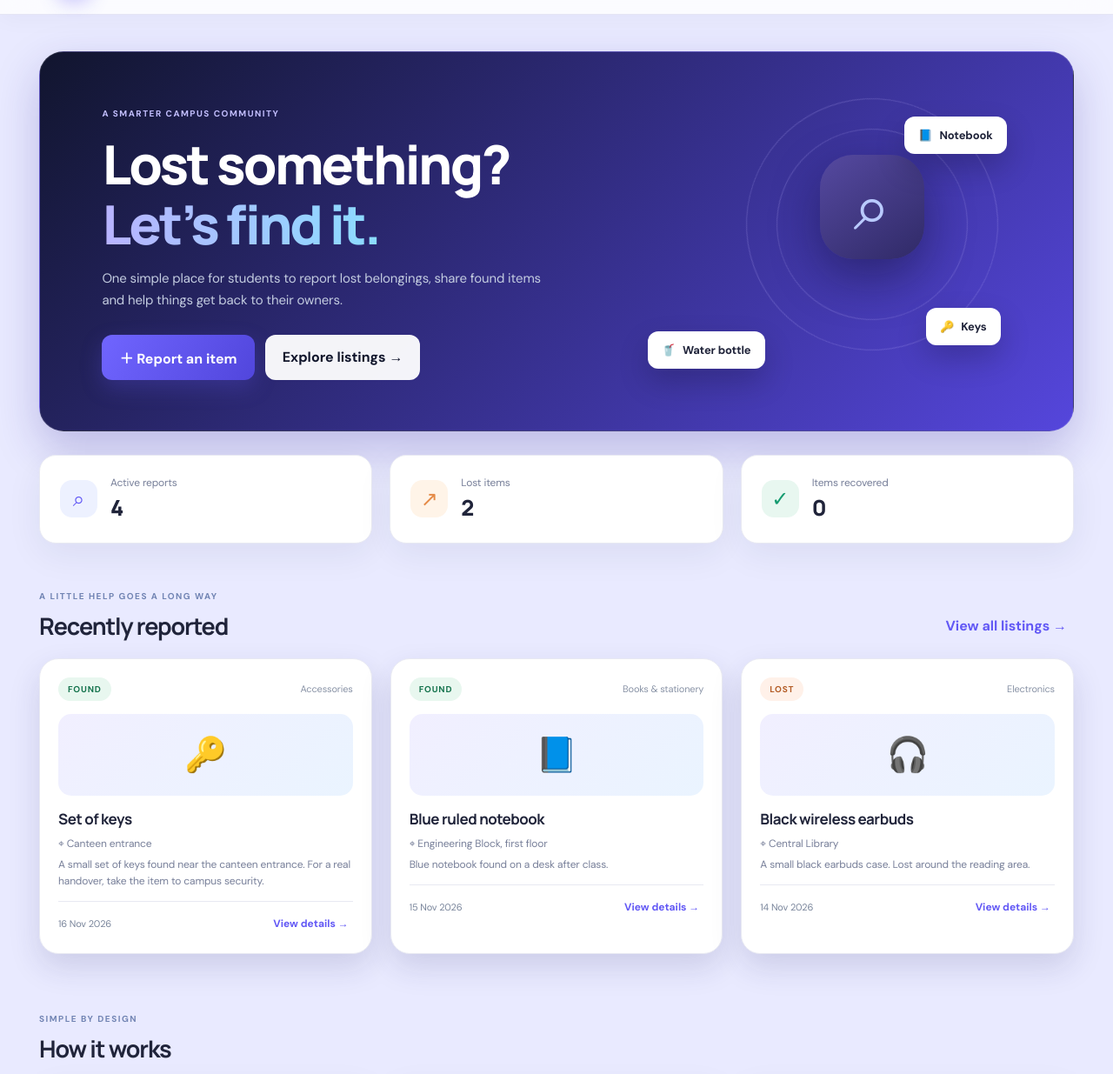
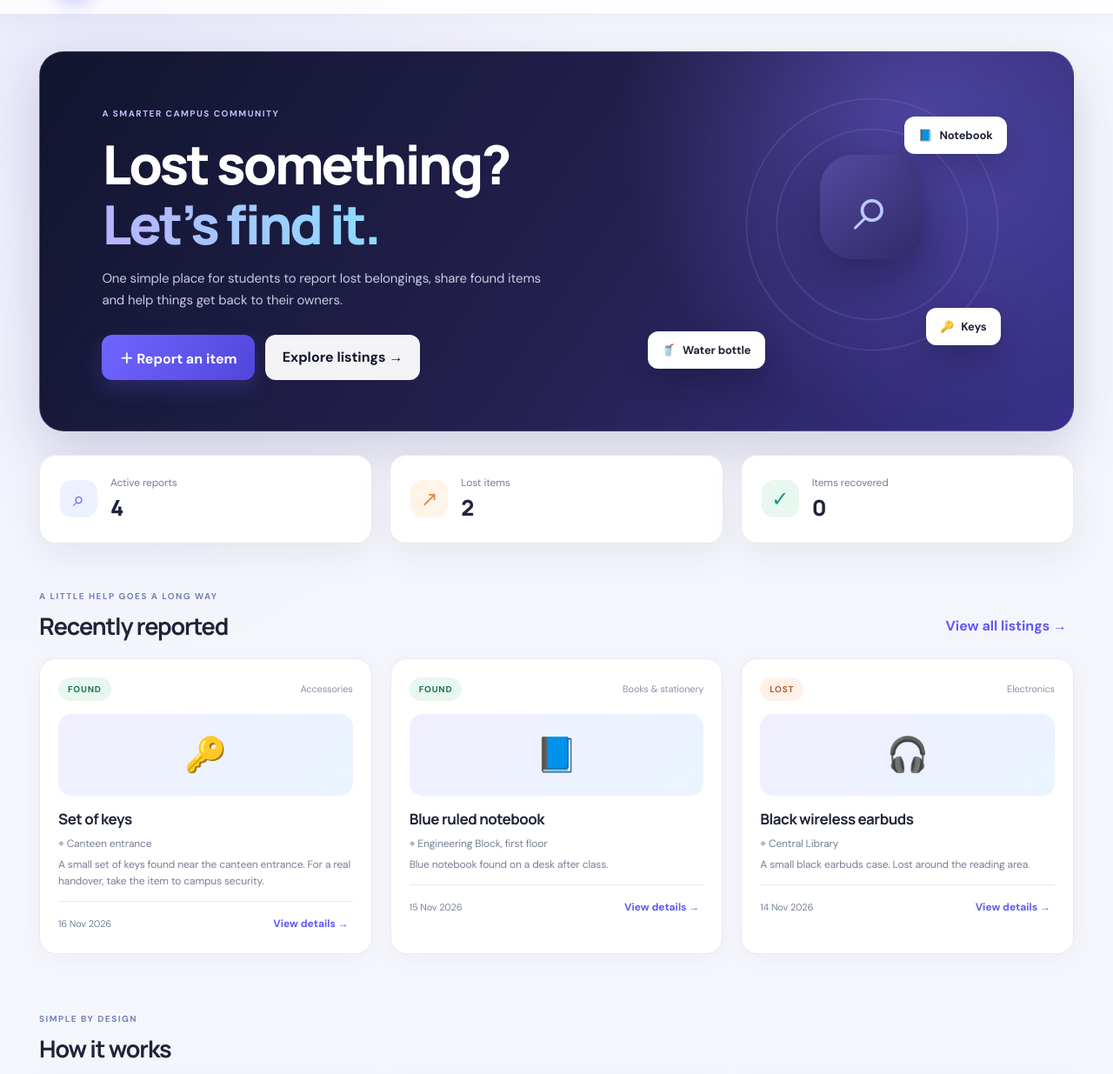
Before and after one commit to Gausieeyy/CampusConnect, a plain HTML site: page index.html in a window 1280 px wide. Shown: the part 65-1300 px from the top of the page at 87% size. Drawn offline with Linux system fonts and the light colour scheme; no server answers.

Commit message:
Delete CampusConnect visual test styles
Removed visual test styles for CampusConnect.

```diff
--- a/style.css
+++ b/style.css
@@ -614,27 +614,3 @@ body[data-theme="dark"] .section-heading h2 {
     transition-duration: .01ms !important;
   }
 }
-
-/* CAMPUSCONNECT VISUAL TEST */
-body {
-  background: #e9eaff !important;
-}
-
-.hero {
-  background: linear-gradient(135deg, #11152e, #5546dc) !important;
-  border-radius: 28px !important;
-  box-shadow: 0 20px 50px rgba(50,40,150,.25) !important;
-}
-
-.listing-card {
-  border-radius: 22px !important;
-  box-shadow: 0 15px 35px rgba(40,40,100,.15) !important;
-}
-
-button {
-  transition: all .3s ease !important;
-}
-
-button:hover {
-  transform: translateY(-3px) !important;
-}
```
